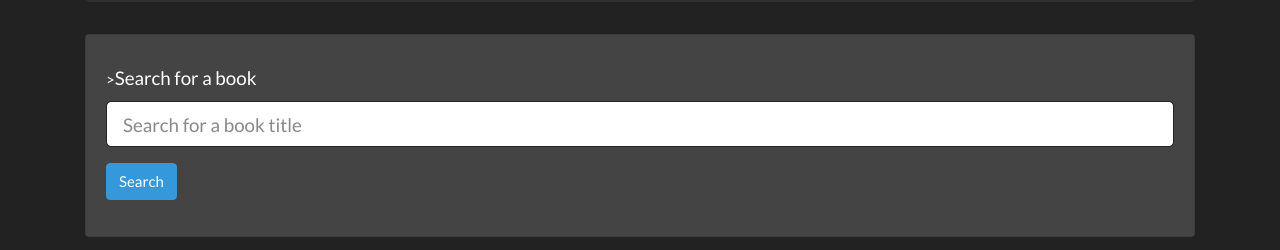
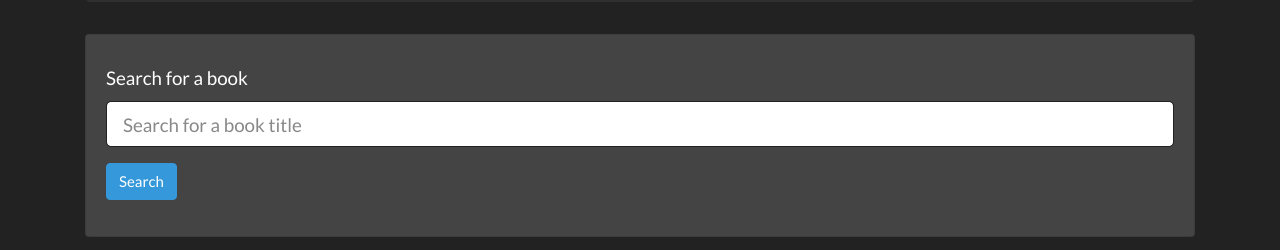
Before and after one commit to Joelynn94/google-books-search, a React (Create React App) app in the folder client/: page / in a window 1280 px wide. Shown: the part 332-582 px from the top of the page. Built offline with nearby package versions, Linux system fonts and the light colour scheme.

Commit message:
still don't have the search functioning

```diff
--- a/client/src/components/Results/index.js
+++ b/client/src/components/Results/index.js
@@ -1,5 +1,4 @@
-import React, { useState } from 'react'
-import API from '../../utils/API'
+import React from 'react'
 import './styles.css'
 
 function Results(props) {
@@ -9,24 +8,22 @@ function Results(props) {
     <div>
       <h2>Results</h2>
 
-      {props.books.map(result => (
-
-        <div className="card card-result text-white bg-secondary mb-3" key={result.id}>
+        <div className="card card-result text-white bg-secondary mb-3" key={props.id}>
           <div className="card-img">
-            <img src={result.volumeInfo.imageLinks.thumbnail} alt=""/>
+            <img src={props.volumeInfo.imageLinks.thumbnail} alt=""/>
           </div>
           <div className="card-body">
-            <h3 className="card-title">{result.volumeInfo.title}</h3>
-            <p className="card-text">{result.volumeInfo.description}</p>
+            <h3 className="card-title">{props.volumeInfo.title}</h3>
+            <p className="card-text">{props.volumeInfo.description}</p>
 
             <button
               className="btn btn-success"
-              onClick={() => handleBookSave(result.id)}>
+>
               Save
             </button>
           </div>
         </div>
-      ))}
+        )}
 
     </div>
   )
--- a/client/src/components/Search/index.js
+++ b/client/src/components/Search/index.js
@@ -5,14 +5,14 @@ function Search(props) {
     <div className="card text-white bg-secondary mb-3">
       <div className="card-body">
         <div className="form-group">
-          <form onClick={props.handleFormSubmit}>>
+          <form onClick={props.handleFormSubmit}>
             <label
               htmlFor="searchInput"
               className="col-form-label col-form-label-lg">
                 Search for a book
             </label>
             <input
-              value={props.bookSearch}
+              value={props.searchBook}
               onChange={props.handleInputChange}
               id="searchInput"
               type="text"
--- a/client/src/pages/Home.js
+++ b/client/src/pages/Home.js
@@ -1,4 +1,4 @@
-import React, { useState, useEffect } from "react";
+import React, { useState } from "react";
 import Jumbotron from '../components/Jumbotron'
 import Search from '../components/Search'
 import Results from '../components/Results'
@@ -6,77 +6,47 @@ import API from "../utils/API";
 
 
 function Home() {
-  // Setting our component's initial state
-  const [bookSearch, setBookSearch] = useState('')
-  const [books, setBooks] = useState([])
+  const [ searchBook, setSearchBook ] = useState('')
+  const [ books, setBooks ] = useState([])
 
-  // Handles updating component state when the user types into the input field
-  function handleInputChange(event) {
+  const handleInputChange = event => {
     // Destructure the name and value properties off of event.target
     // Update the appropriate state
-    setBookSearch(event.target.value.trim());
+    const { value } = event.target;
+    setSearchBook(value);
   };
 
-  function getBooks(bookSearch) {
-    // Loads all books and sets them to books
-    API.getGoogleSearchBook(bookSearch)
-    .then(res => {
-      // Checking to see if any data comes back
-      if (res.data.length === 0) {
-        throw new Error('No results found.')
-      }
-      // checking for an error message
-      if (res.data.status === 'error') {
-        throw new Error(res.data.message)
-      }
-      setBooks(res.data)
-
-    })
-    setBooks(res.data)
+  const handleFormSubmit = event => {
+    // When the form is submitted, prevent its default behavior, get recipes update the recipes state
+    event.preventDefault();
+    API.searchBooks(searchBook)
+      .then(res => setBooks(res.data))
       .catch(err => console.log(err));
-  }
-
-  // When the form is submitted, use the API.saveBook method to save the book data
-  // Then reload books from the database
-  function handleFormSubmit(event) {
-    event.preventDefault();
-    getBooks()
   };
-
-  function handleBookSave () {
-    API.saveBook({
-      id: res.data,
-      title: res.data.volumeInfo.title,
-      authors: res.data.volumeInfo.authors,
-      description: res.data.volumeInfo.description,
-      link: res.data.volumeInfo.previewLink,
-      img: res.data.volumeInfo.imageLinks.thumbnail
-    })
-    .then(res => {
-      getBooks(res)
-    })
-    .catch(err => console.log(err));
-  }
 
     return (
       <main className="container mt-3">
         <Jumbotron />
         <Search
+          name="BookSearch"
+          value={searchBook}
           handleInputChange={handleInputChange}
           handleFormSubmit={handleFormSubmit}
         />
-
-        {books.map(book => (
+        {books.map(book => {
+          return (
             <Results
               key={book.id}
               title={book.volumeInfo.title}
-            authors={book.volumeInfo.authors.join(', ')}
+              authors={book.volumeInfo.authors}
               description={book.volumeInfo.description}
               link={book.volumeInfo.previewLink}
               image={book.volumeInfo.imageLinks.thumbnail}
-            onClick={() => handleBookSave(book.id)}
             />
-        ))}
+          )
+
+        })}
+
 
       </main>
     );
--- a/client/src/utils/API.js
+++ b/client/src/utils/API.js
@@ -1,7 +1,7 @@
 import axios from "axios";
 
 export default {
-  getGoogleSearchBook: function(query) {
+  searchBooks: function(query) {
     return axios.get(`https://www.googleapis.com/books/v1/volumes?q=${query}`);
   },
   // Deletes the book with the given id
```
Lines whose indentation alone changed are shown as unchanged.
